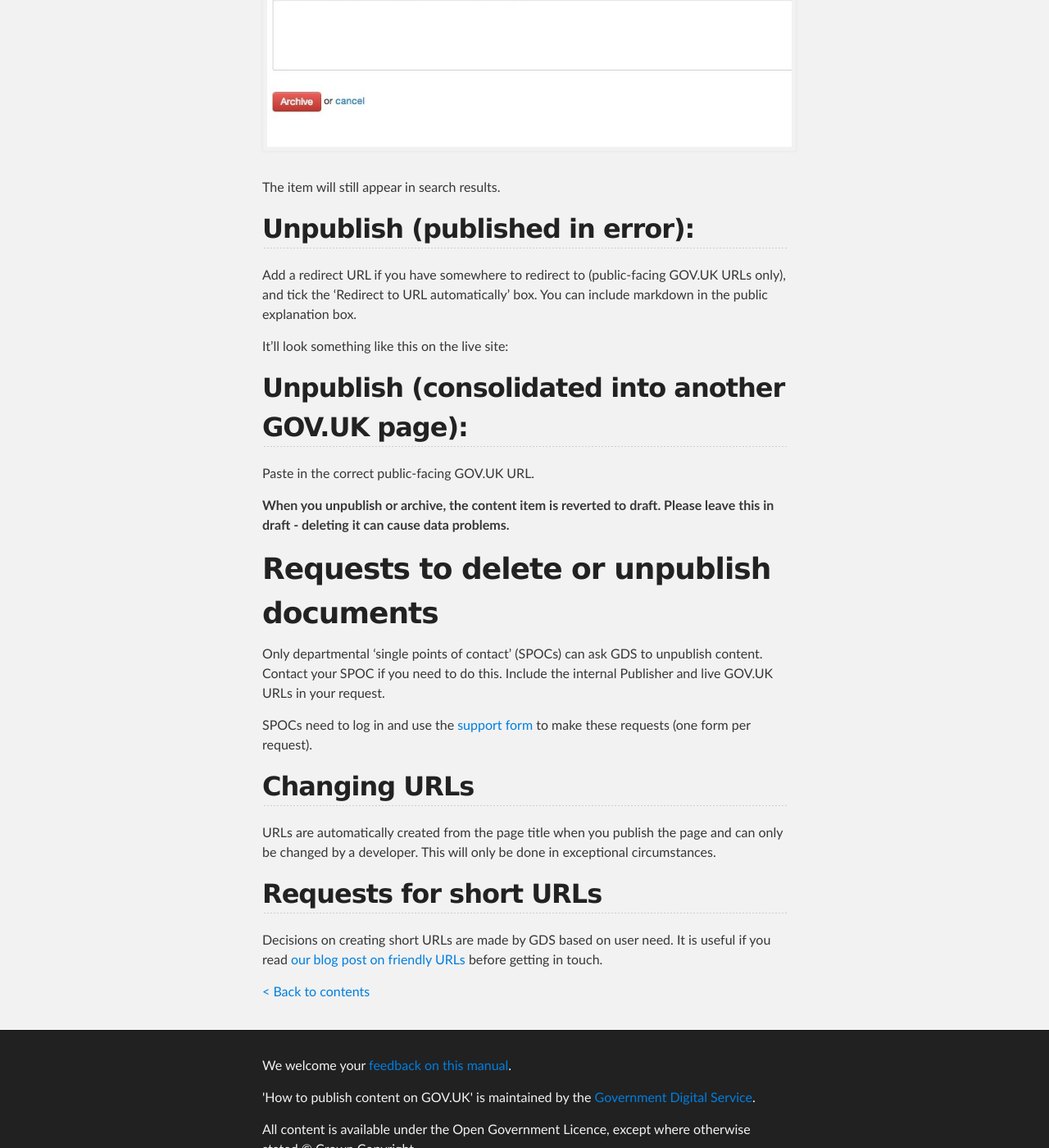
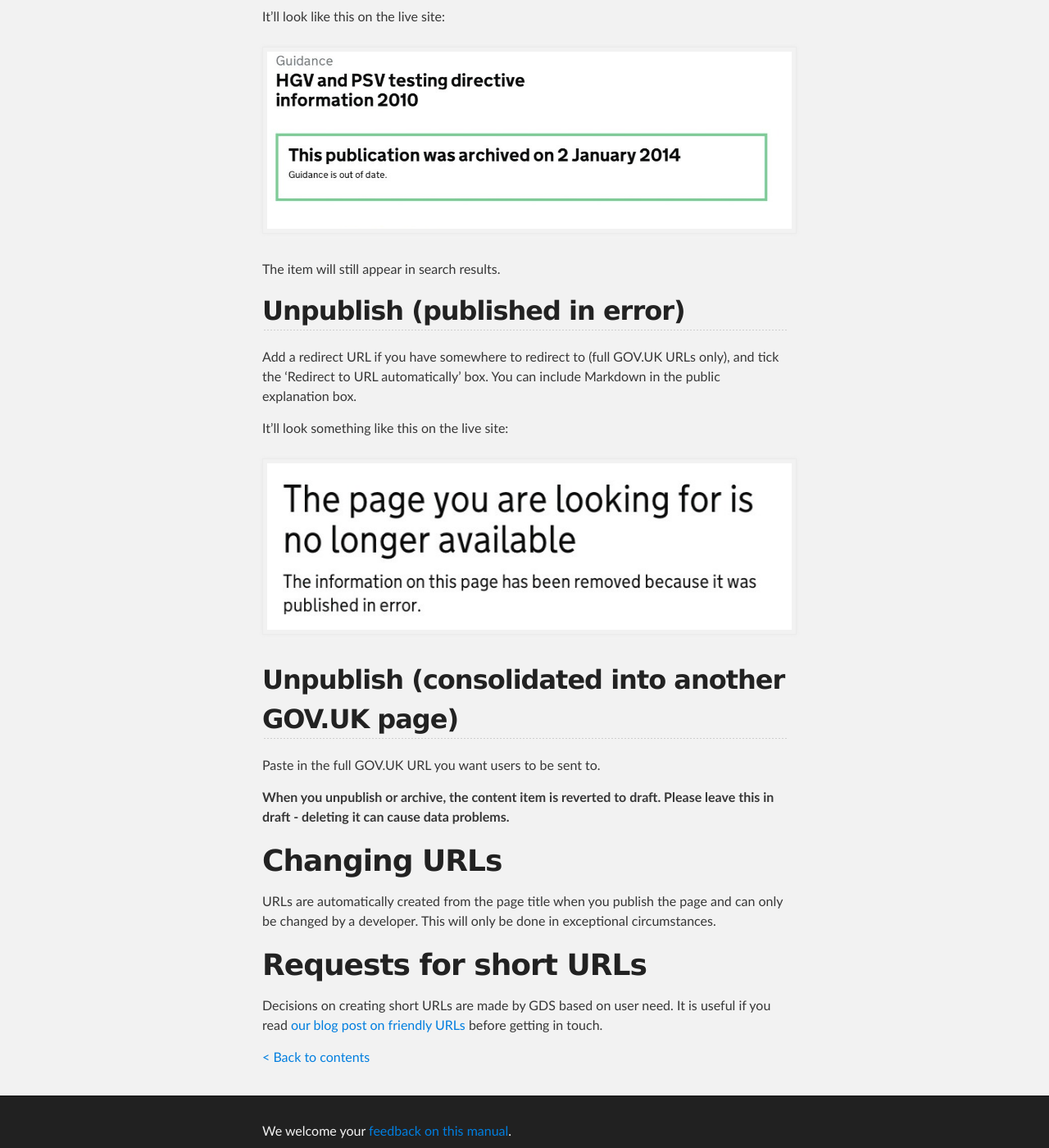
Before and after one commit to alphagov/inside-government-admin-guide, a Jekyll site: the page built from creating-documents/delete-unpublish.md, in a window 1280 px wide and 1400 px high, scrolled down 1250 px. Shown: the whole window at 82% size. Built offline with Jekyll 4.4.1, drawn with Linux system fonts in a browser that asks for light colours; some of the changed text lies outside the part shown.

Commit message:
Changes to unpublishing process: now managing editors can do this

```diff
--- a/creating-documents/delete-unpublish.md
+++ b/creating-documents/delete-unpublish.md
@@ -13,49 +13,40 @@
 
 ![Archive button](archive-button.png)
 
+**Always give a full redirect URL you want to send users to if one is available.**
+
 ##Archive
 
 You can include Markdown in the public explanation box, eg a link.
 
+![Explanation box](explanation-box.png)
+
 It’ll look like this on the live site:
 
-![Explanation box](explanation-box.png)
+![Archived](archived.png)
 
 The item will still appear in search results.
 
-##Unpublish (published in error):
-Add a redirect URL if you have somewhere to redirect to (public-facing GOV.UK URLs only), and tick the ‘Redirect to URL automatically’ box.
-You can include markdown in the public explanation box.
+##Unpublish (published in error)
 
+Add a redirect URL if you have somewhere to redirect to (full GOV.UK URLs only), and tick the ‘Redirect to URL automatically’ box.
+You can include Markdown in the public explanation box.
 
 It’ll look something like this on the live site:
 
+![Published in error](published-in-error.png)
 
+##Unpublish (consolidated into another GOV.UK page)
 
-
-##Unpublish (consolidated into another GOV.UK page):
-Paste in the correct public-facing GOV.UK URL.
+Paste in the full GOV.UK URL you want users to be sent to.
 
 **When you unpublish or archive, the content item is reverted to draft. Please leave this in draft - deleting it can cause data problems.**
 
-
-
-
-
-
-
-#Requests to delete or unpublish documents
-
-Only departmental 'single points of contact' (SPOCs) can ask GDS to unpublish content. Contact your SPOC if you need to do this. Include the internal Publisher and live GOV.UK URLs in your request.
-
-SPOCs need to log in and use the [support form](https://support.production.alphagov.co.uk) to make these requests (one form per request).
-
-
-##Changing URLs
+#Changing URLs
 
 URLs are automatically created from the page title when you publish the page and can only be changed by a developer. This will only be done in exceptional circumstances.
 
-##Requests for short URLs
+#Requests for short URLs
 
 Decisions on creating short URLs are made by GDS based on user need. It is useful if you read [our blog post on friendly URLs](http://inside-inside-gov.tumblr.com/post/47775179301/short-urls-for-organisations-profile-pages) before getting in touch.
 
```
Also changed, not shown: creating-documents/archived.png (added), creating-documents/explanation-box.png, creating-documents/published-in-error.png (added).
